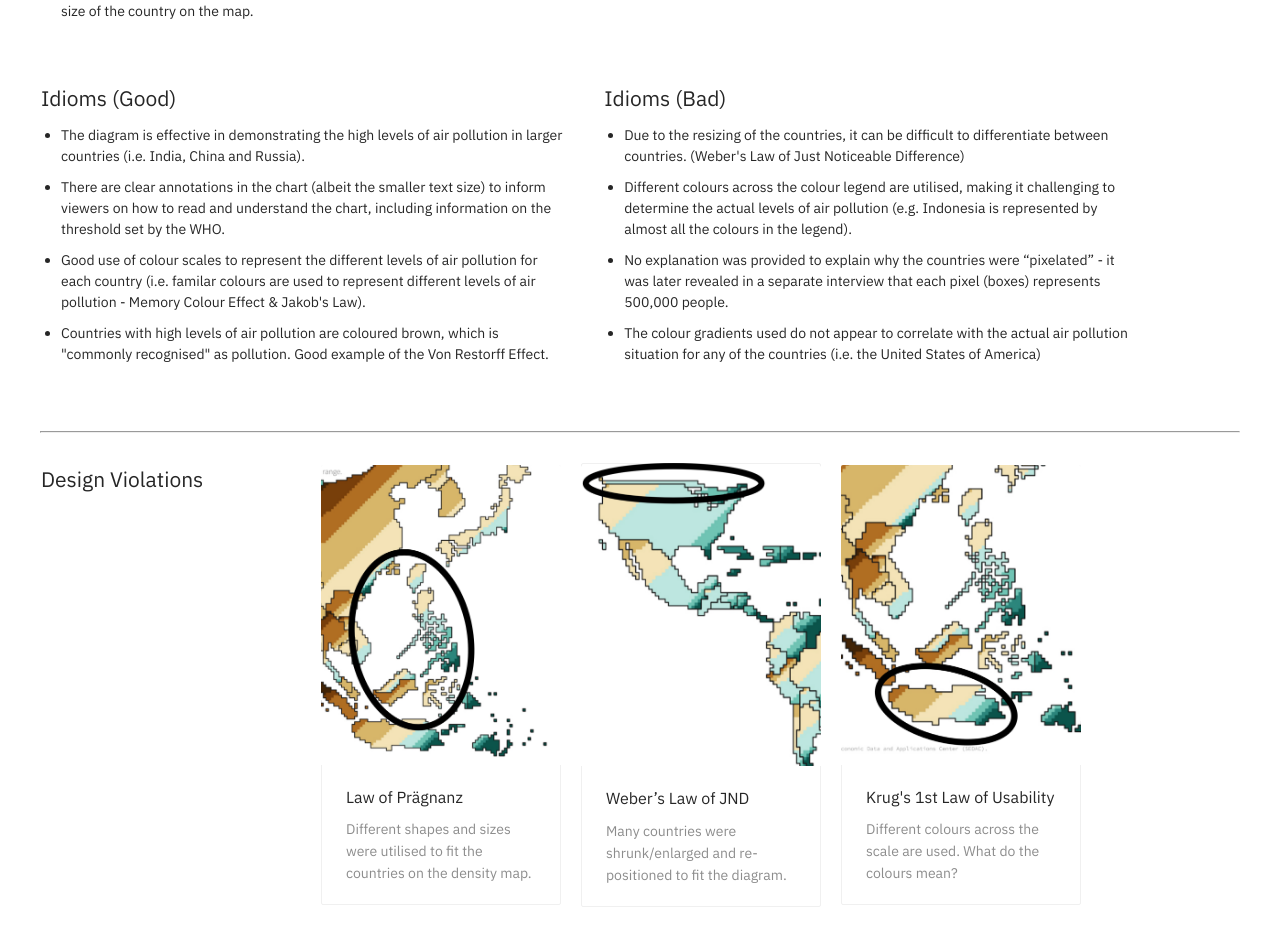
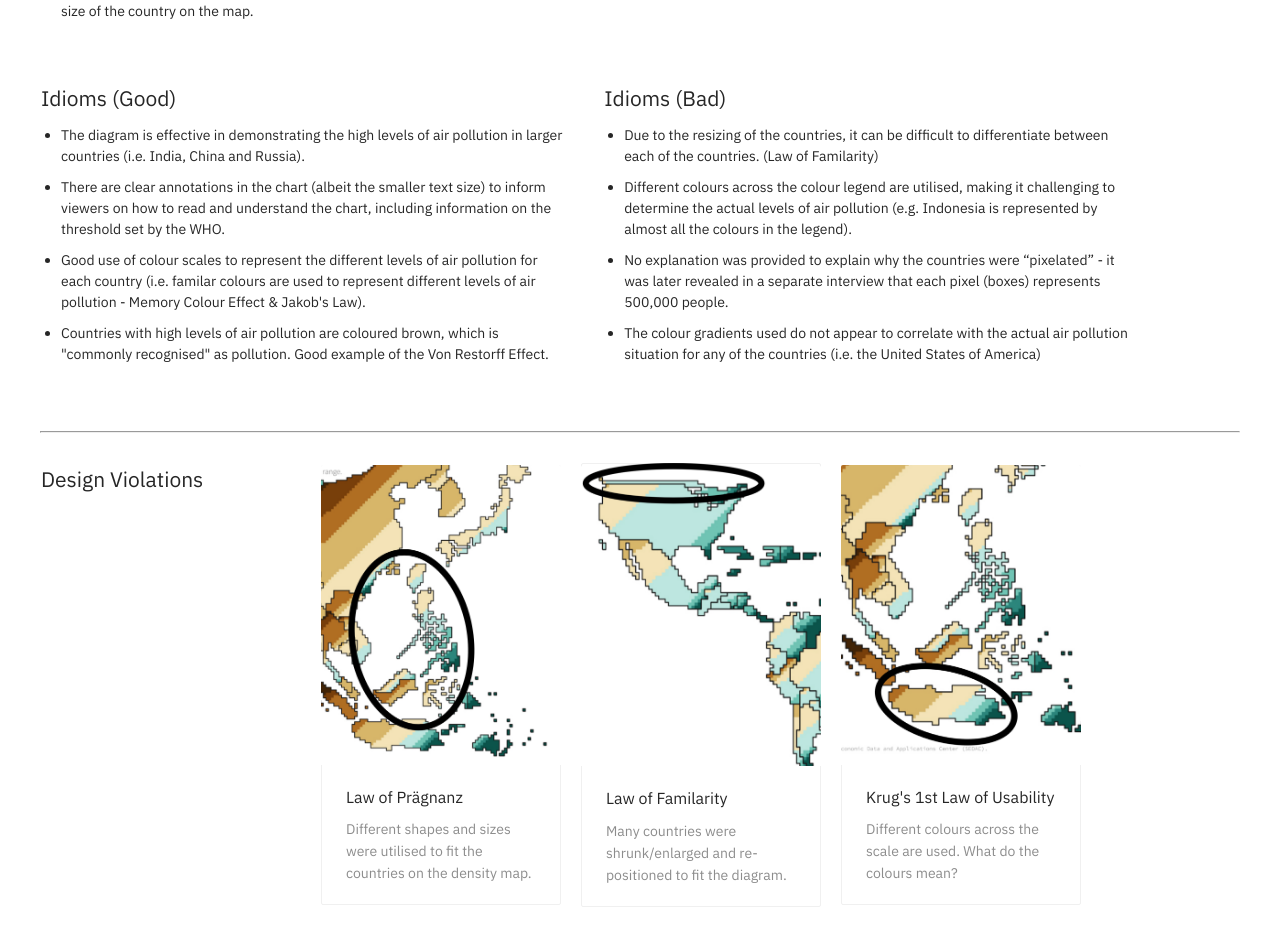
Before and after one commit to 1702538/CSC3007-project, a React (Create React App) app: page / in a window 1280 px wide. Shown: the part 4463-5412 px from the top of the page. Built offline with nearby package versions, Linux system fonts and the light colour scheme.

Commit message:
Update MilestoneOneComponent.js

```diff
--- a/src/Components/MilestoneOneComponent.js
+++ b/src/Components/MilestoneOneComponent.js
@@ -566,8 +566,8 @@ function MilestoneOne() {
                   <ul>
                     <li>
                       Due to the resizing of the countries, it can be difficult
-                      to differentiate between countries. (Weber's Law of Just
-                      Noticeable Difference)
+                      to differentiate between each of the countries. (Law of
+                      Familarity)
                     </li>
                     <li>
                       Different colours across the colour legend are utilised,
@@ -632,7 +632,7 @@ function MilestoneOne() {
                   cover={<img src={visualTwoVio2} />}
                 >
                   <Meta
-                    title="Weber’s Law of JND"
+                    title="Law of Familarity"
                     description="Many countries were shrunk/enlarged and re-positioned to fit the diagram."
                   />
                 </Card>
```
